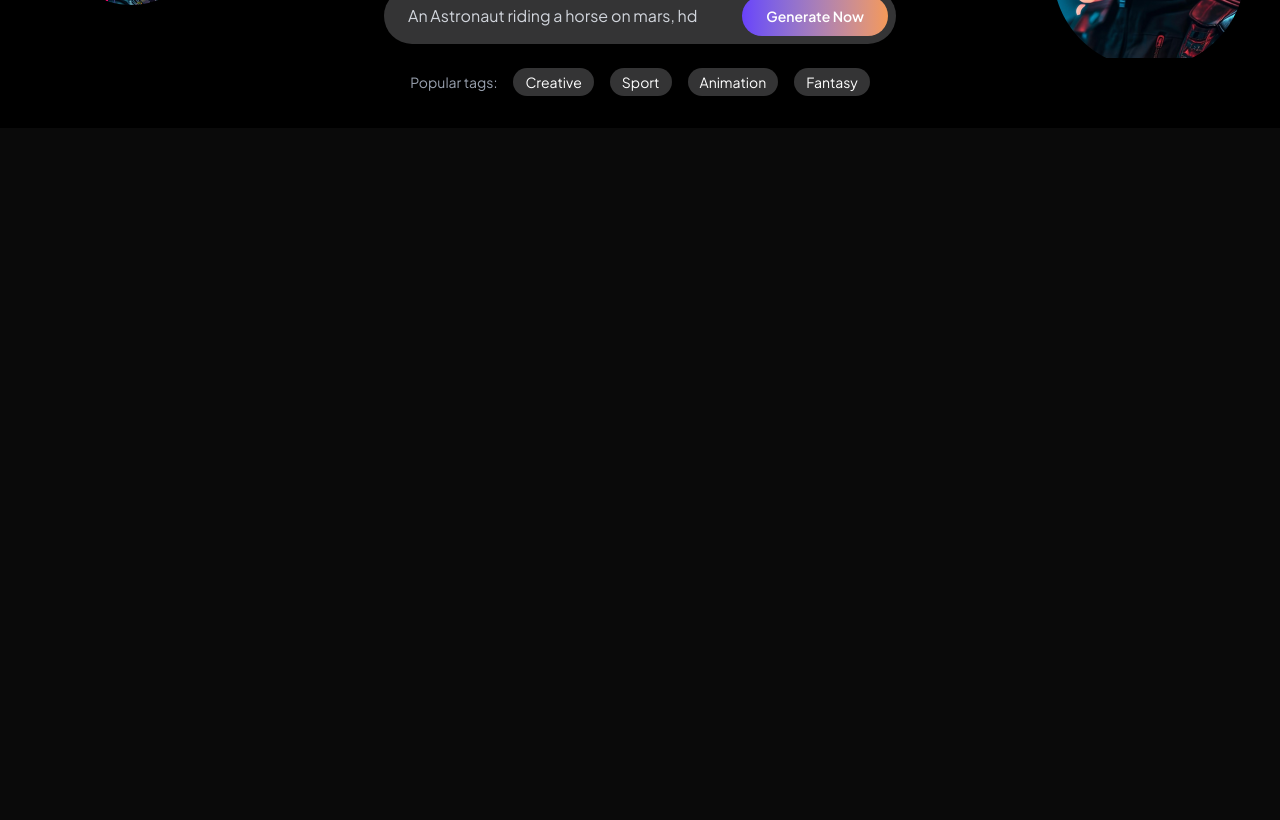
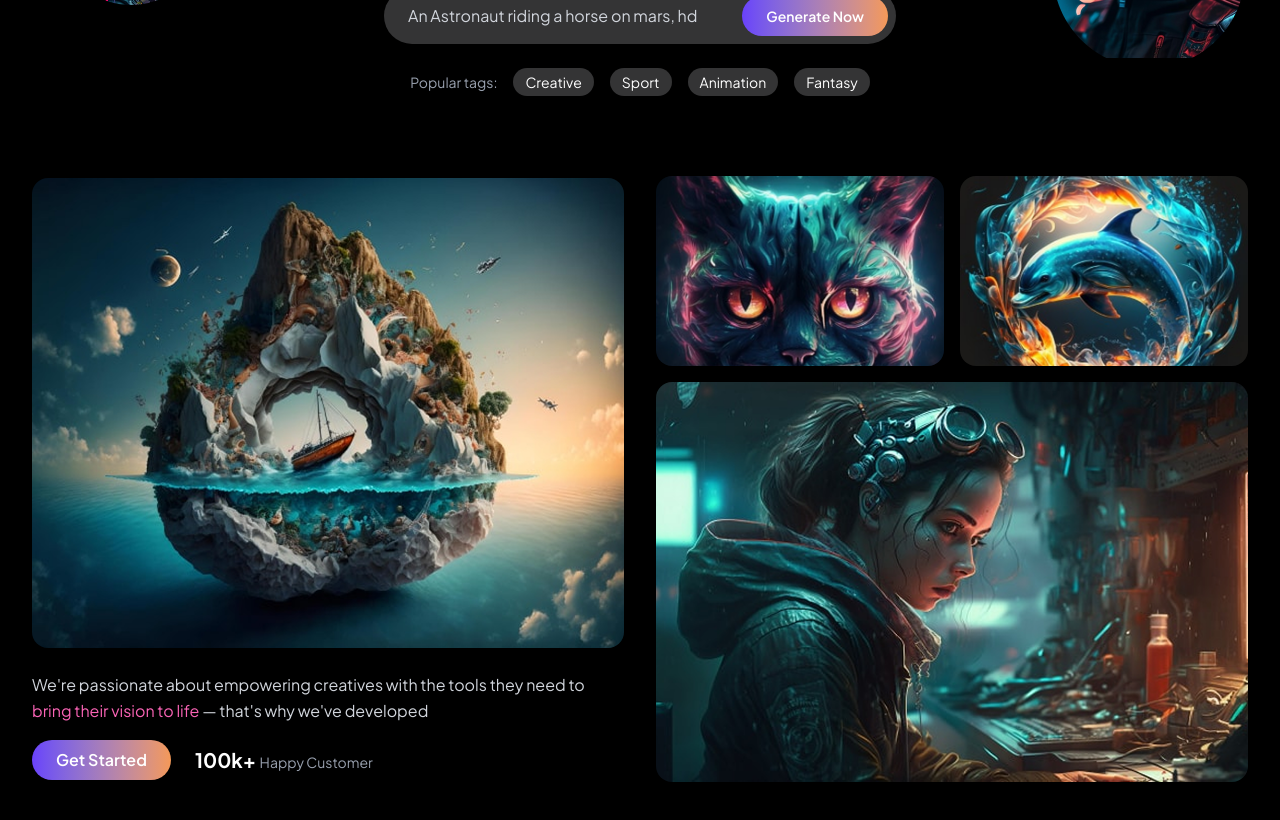
Before and after one commit to Rohitkumar1212/landingPage, a Next.js app: page / in a window 1280 px wide. Shown: the part 360-1180 px from the top of the page. Before the commit the page ends 800 px from the top, so only its background shows below. Built offline with nearby package versions, Linux system fonts and the light colour scheme.

Commit message:
showcase section done

```diff
--- a/app/globals.css
+++ b/app/globals.css
@@ -19,7 +19,8 @@
   }
 } */
 :root {
-  --background: #0a0a0a; /* Dark background always */
+  /* --background: #0a0a0a; Dark background always */
+  --background: black;
   --foreground: #ededed; /* Light text always */
 }
 html {
--- a/components/LandingPage/LandingPage.js
+++ b/components/LandingPage/LandingPage.js
@@ -1,11 +1,13 @@
 import React from "react";
 import NavBar from "./NavBar";
 import HeroSection from "./Hero/HeroSection";
+import ShowCase from "@/components/LandingPage/ShowCase/ShowCase"
 
 const LandingPage = () => {
   return <div>
     <NavBar />
     <HeroSection />
+    <ShowCase />
   </div>;
 };
 
--- /dev/null
+++ b/components/LandingPage/ShowCase/ShowCase.js
@@ -0,0 +1,56 @@
+"use client";
+
+export default function Showcase() {
+  return (
+    <section className="w-full px-4 md:px-8 py-12 bg-black text-white">
+      <div className="flex flex-col md:flex-row gap-8 max-w-7xl mx-auto items-center">
+
+        {/* Left Part - Big Image + Text */}
+        <div className="flex-1 flex flex-col gap-6">
+          <img
+            src="/images/img_3.png"
+            alt="Main Creative"
+            className="w-full h-[470px] object-cover rounded-2xl"
+          />
+
+          {/* Text Content */}
+          <div className="flex flex-col gap-4">
+            <p className="text-gray-300 text-sm md:text-base leading-relaxed">
+              We're passionate about empowering creatives with the tools they need to <span className="text-pink-400">bring their vision to life</span> — that's why we've developed
+            </p>
+
+            {/* Button + Customer Count */}
+            <div className="flex items-center gap-6">
+              <button className="bg-gradient-to-r from-[#6A41FB] to-[#F49957] text-white px-6 py-2 rounded-full text-sm md:text-base font-semibold hover:opacity-80 transition">
+                Get Started
+              </button>
+              <div className="text-xl font-bold">
+                100k+ <span className="text-sm font-normal text-gray-400">Happy Customer</span>
+              </div>
+            </div>
+          </div>
+        </div>
+
+        {/* Right Part - Grid Images */}
+        <div className="flex-1 grid grid-cols-2 gap-4">
+          <img
+            src="/images/img_4.png"
+            alt="Gallery 1"
+            className="w-full h-[190px] object-cover rounded-2xl"
+          />
+          <img
+            src="/images/img_5.png"
+            alt="Gallery 2"
+            className="w-full h-[190px] object-cover rounded-2xl"
+          />
+          <img
+            src="/images/img_6.png"
+            alt="Gallery 3"
+            className="w-full h-[400px] object-cover rounded-2xl col-span-2"
+          />
+        </div>
+
+      </div>
+    </section>
+  );
+}
```
